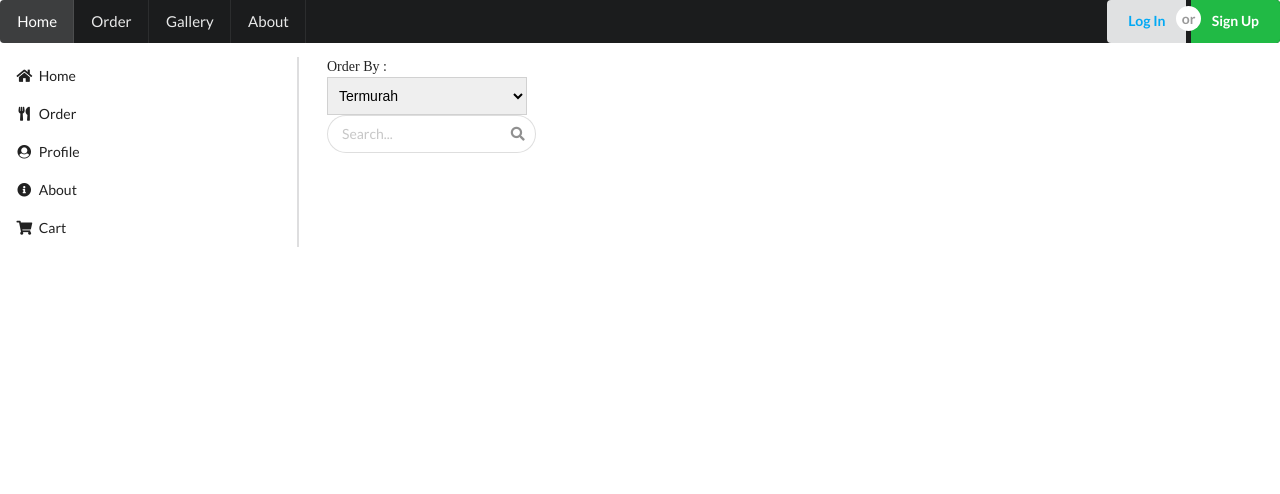
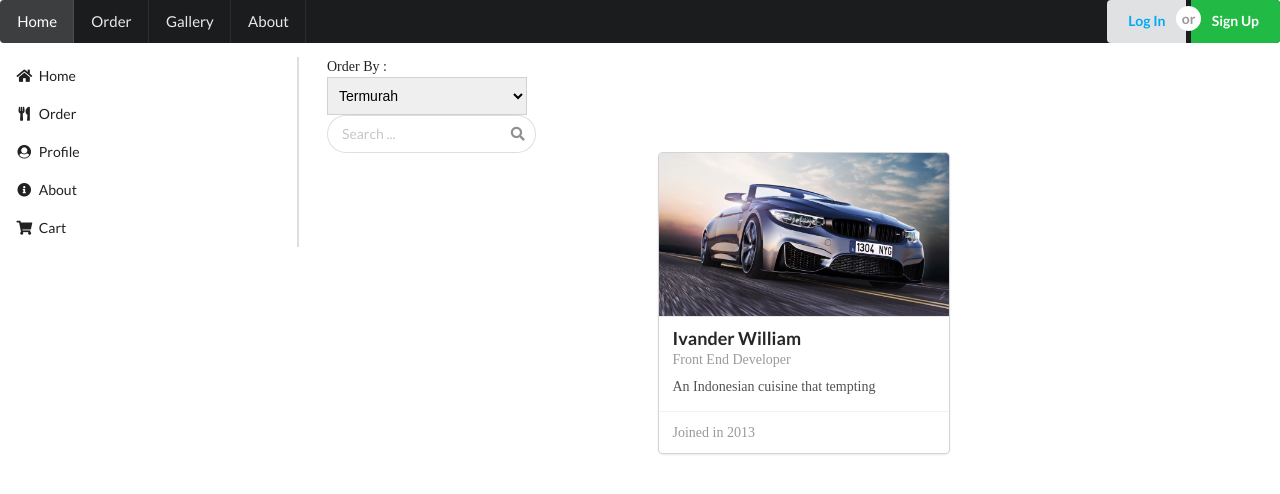
Before and after one commit to ryoookaze/PWeb_Final_Project, a PHP site: page /Dashboard.php in a window 1280 px wide. Shown: the top 494 px of the page. Run offline with PHP 8.4, Linux system fonts and the light colour scheme; some libraries are stand-ins or nearby versions.

Commit message:
Update Dashboard.php

```diff
--- a/Dashboard.php
+++ b/Dashboard.php
@@ -6,7 +6,7 @@
     <link rel="icon" type="image/png" href="Logo Website.png">
     <link rel="stylesheet" type="text/css" href="https://cdnjs.cloudflare.com/ajax/libs/semantic-ui/2.3.1/semantic.min.css">
     <link rel="stylesheet" href="/css/master.css" href="https://cdnjs.cloudflare.com/ajax/libs/semantic-ui/2.3.1/semantic.min.js">
-
+    <link rel=stylesheet href="js/drop.js">
 
 <link rel="stylesheet" href="style/style.css">
 
@@ -70,7 +70,7 @@
       </div>
     </div>
     <div class="twelve wide column">
-        <div>
+
         <div class="eight wide column">
             Order By    :
 <div style="width:200px">
@@ -84,15 +84,35 @@
         </div>
         <div class="four wide column"><div class="ui fluid category search">
             <div class="ui icon input">
-                <input class="prompt" type="text" placeholder="Search...">
+                <input class="prompt" type="text" placeholder="Search ...">
                     <i class="search icon"></i>
             </div>
             <div class="results"></div>
             </div>
         </div>
+        <div class="ui link cards">
+    <div class="ui centered card">
+      <div class="image">
+        <img src="/imgsource/bmwm4.jpg">
+      </div>
+      <div class="content">
+        <div class="header">Ivander William</div>
+        <div class="meta">
+          <a>Front End Developer</a>
+        </div>
+        <div class="description">An Indonesian cuisine that tempting </div>
+      </div>
+      <div class="extra content">
+        <span class="center aligned">
+          Joined in 2013
+        </span>
+      </div>
     </div>
   </div>
- </div>
+    </div>
+
+  </div>
+
     </body>
 
 </html>
```
